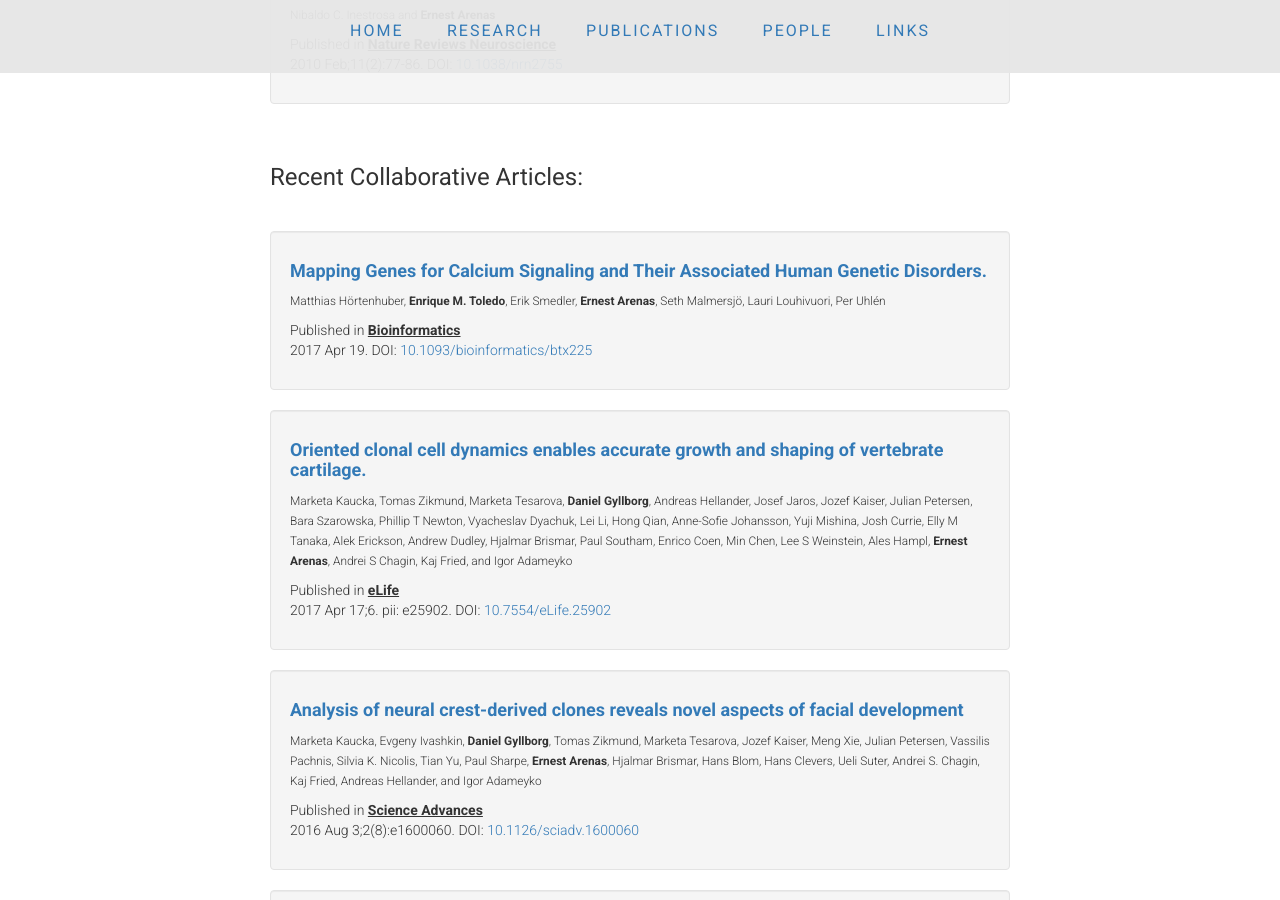
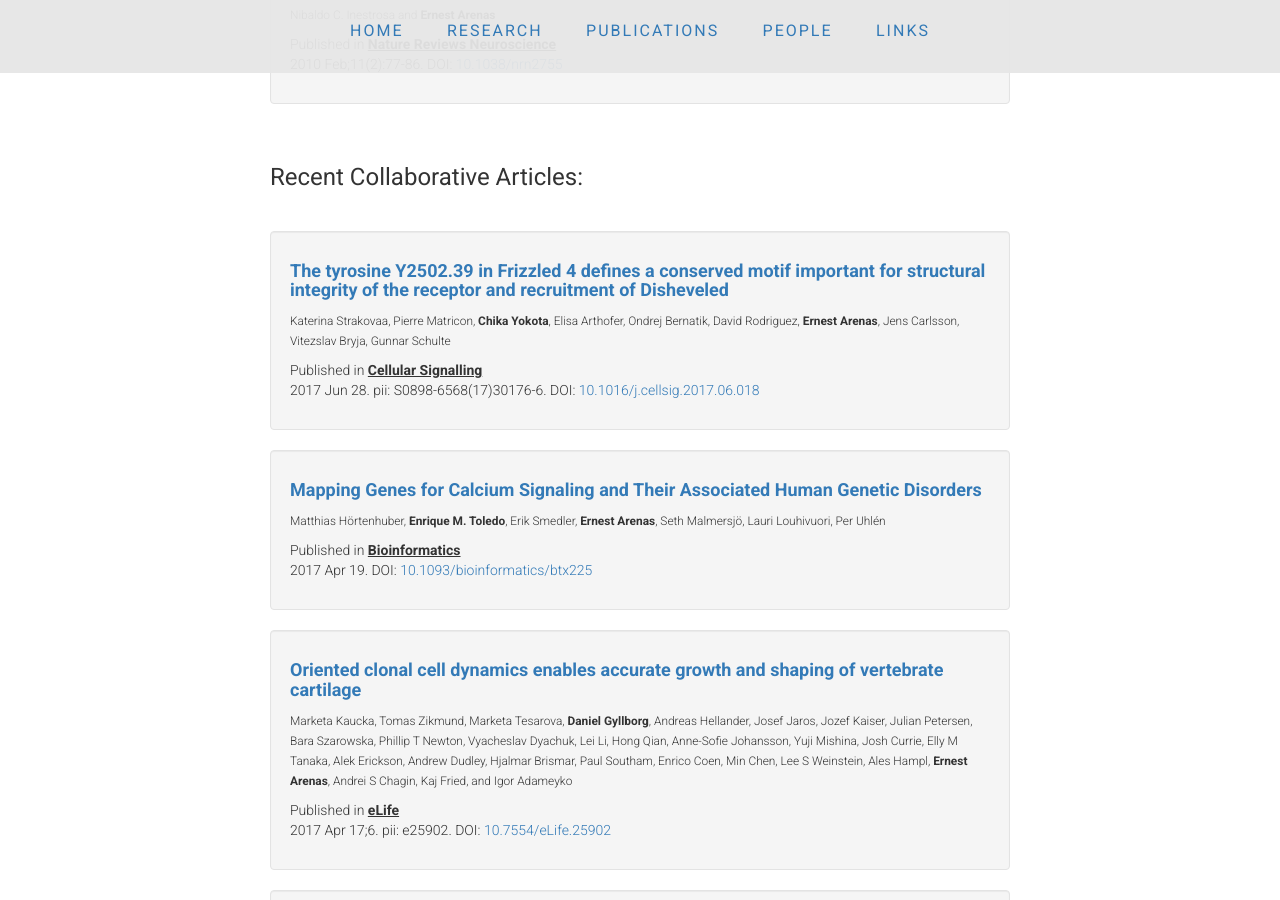
Before and after one commit to ArenasLab/arenaslab.github.io, a Jekyll site: the page publications/index.html, which Jekyll copies as it is, in a window 1280 px wide and 900 px high, scrolled down 3999 px. Built offline with Jekyll 4.4.1, drawn with Linux system fonts in a browser that asks for light colours.

Commit message:
Update index.html

```diff
--- a/publications/index.html
+++ b/publications/index.html
@@ -341,7 +341,21 @@ ABOVE IS THE TEMPLATE TO ADD ADDITIONAL PUBLICATIONS -->
             <div class="well">
               <li class="media">
                 <div class="media-body">
-                  <h4><b><a href="https://www.ncbi.nlm.nih.gov/pubmed/28430858" target="_blank">Mapping Genes for Calcium Signaling and Their Associated Human Genetic Disorders.</a></b></h4>
+                  <h4><b><a href="https://www.ncbi.nlm.nih.gov/pubmed/28668722" target="_blank">The tyrosine Y2502.39 in Frizzled 4 defines a conserved motif important for structural integrity of the receptor and recruitment of Disheveled</a></b></h4>
+                    <p></p>
+			<small>Katerina Strakovaa, Pierre Matricon, <b>Chika Yokota</b>, Elisa Arthofer, Ondrej Bernatik, David Rodriguez,
+				<b>Ernest Arenas</b>, Jens Carlsson, Vitezslav Bryja, Gunnar Schulte</small>
+                  <p></p>
+		  <p>Published in <strong><u>Cellular Signalling</u></strong><br>
+                 2017 Jun 28. pii: S0898-6568(17)30176-6. DOI: <a href="http://dx.doi.org/10.1016/j.cellsig.2017.06.018" target="_blank">10.1016/j.cellsig.2017.06.018</a></p>
+                </div>
+              </li>
+            </div>
+
+	    <div class="well">
+              <li class="media">
+                <div class="media-body">
+                  <h4><b><a href="https://www.ncbi.nlm.nih.gov/pubmed/28430858" target="_blank">Mapping Genes for Calcium Signaling and Their Associated Human Genetic Disorders</a></b></h4>
                     <p></p>
 			<small> Matthias Hörtenhuber, <b>Enrique M. Toledo</b>, Erik Smedler, <b>Ernest Arenas</b>, Seth Malmersjö,
 				Lauri Louhivuori, Per Uhlén </small>
@@ -356,7 +370,7 @@ ABOVE IS THE TEMPLATE TO ADD ADDITIONAL PUBLICATIONS -->
              <div class="well">
               <li class="media">
                 <div class="media-body">
-                  <h4><b><a href="https://www.ncbi.nlm.nih.gov/pubmed/28414273" target="_blank">Oriented clonal cell dynamics enables accurate growth and shaping of vertebrate cartilage.</a></b></h4>
+                  <h4><b><a href="https://www.ncbi.nlm.nih.gov/pubmed/28414273" target="_blank">Oriented clonal cell dynamics enables accurate growth and shaping of vertebrate cartilage</a></b></h4>
                     <p></p>
 			<small>    Marketa Kaucka, Tomas Zikmund, Marketa Tesarova, <b>Daniel Gyllborg</b>, Andreas Hellander,
 				Josef Jaros, Jozef Kaiser, Julian Petersen, Bara Szarowska, Phillip T Newton, Vyacheslav Dyachuk,
```
